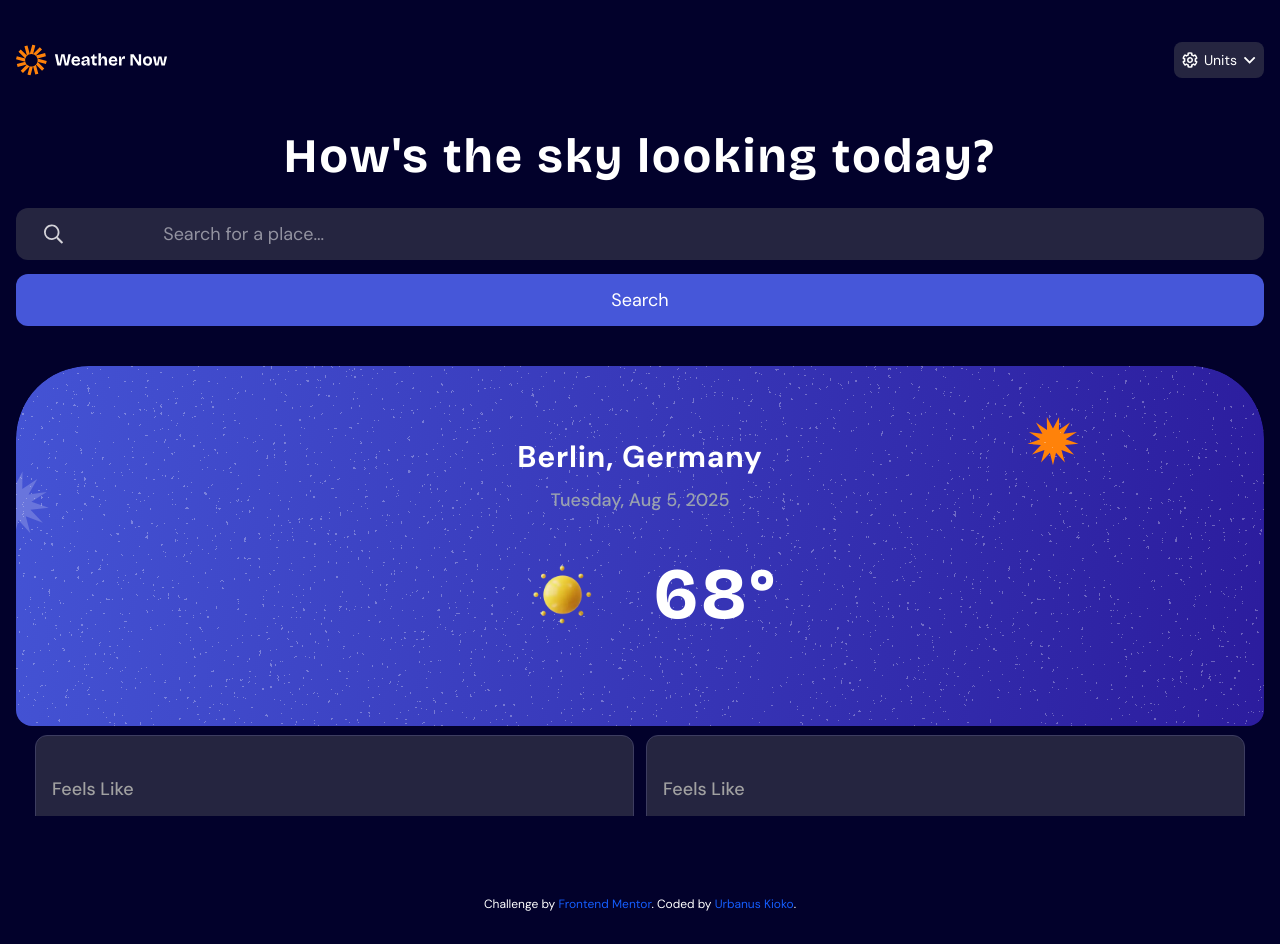
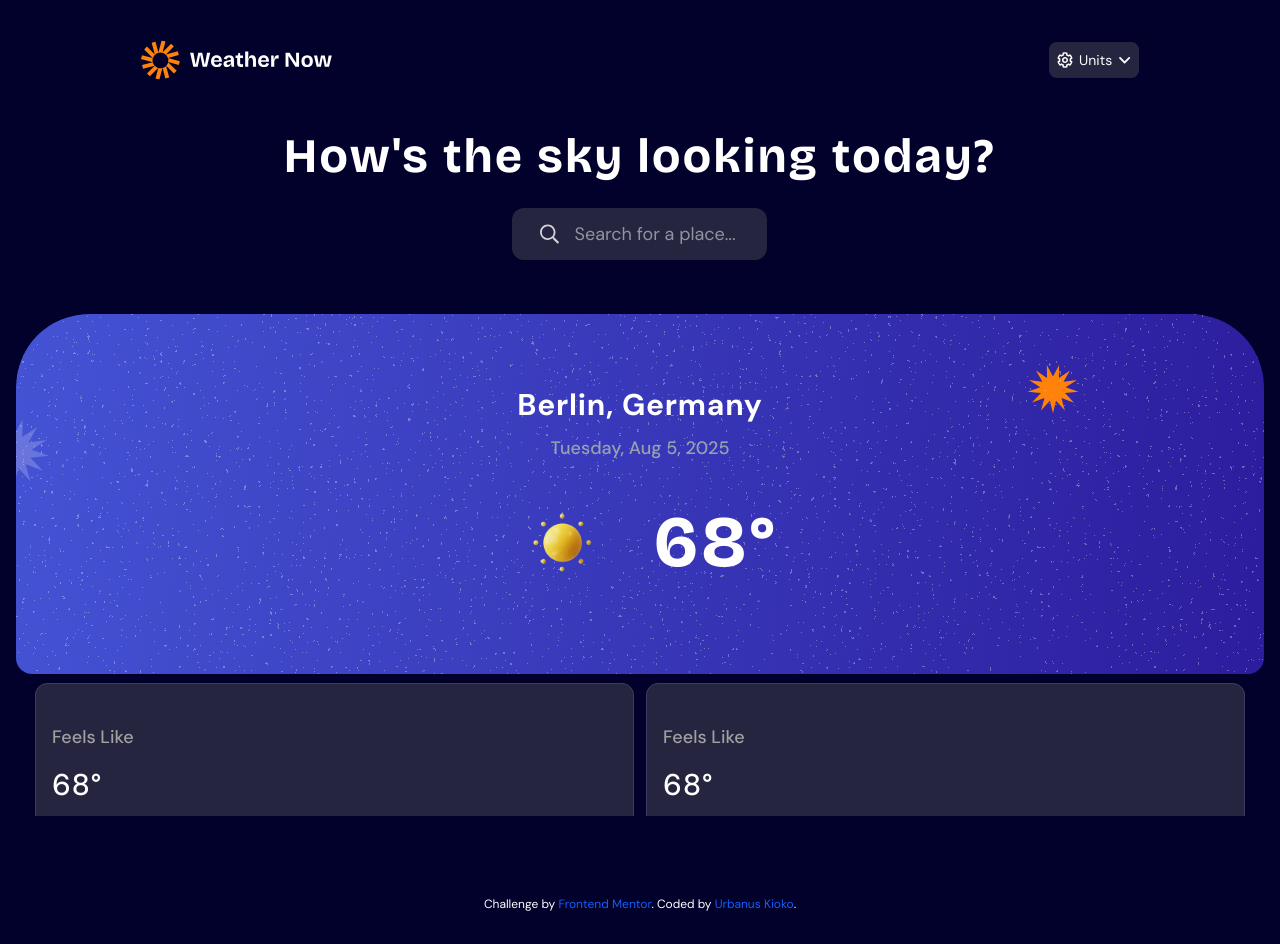
Before and after one commit to Urbanus-hub/frontend-mentor-weather-web-challenge, a React (Vite) app: page / in a window 1280 px wide. Built offline with nearby package versions, Linux system fonts and the light colour scheme.

Commit message:
feat: add DailyForecastCard component and update App layout

```diff
--- a/src/App.jsx
+++ b/src/App.jsx
@@ -1,28 +1,30 @@
 import StatsCard from "./components/StatsCard";
 import ForecastCard from "./components/ForecastCard";
+import DailyForecastCard from "./components/DailyForecastCard";
 function App() {
   return (
     <>
       <div className="h-[98vh] flex-col items-center justify-around mb-20 overflow-y-scroll ">
-        <header className="full  mx-auto h-[7vh] flex items-center justify-between mb-10 ">
+        <header className="w-full  mx-auto h-[7vh] flex items-center justify-between mb-10 lg:w-[80%] ">
           <img
             src="images/logo.svg"
             alt="location icon"
-            className="w-38 h-38"
+            className="w-38 h-38 lg:w-48 lg:h-48"
           />
 
-          <div className="flex bg-[#252540] p-2 rounded-lg text-white gap-1.5 items-center justify-between">
+          <div className="flex bg-[#252540] p-2 rounded-lg text-white gap-1.5 items-center justify-between  ">
             <img src="images/icon-units.svg" alt="unit icon" />
             <p className="text-sm">Units</p>
             <img src="images/icon-dropdown.svg" alt="dropdown icon" />
           </div>
         </header>
         <main className="w-full mx-auto min-h-[70vh]  lg:h-[80vh] ">
-          <div className="flex flex-col items-center justify-center">
+          <div className="flex flex-col items-center justify-center w-full lg:w-[80%] mx-auto ">
             <h1 className="text-5xl text-white  mb-6 text-center px-5 tracking-wider leading-14">
               How's the sky looking today?
             </h1>
-            <div className="w-full h-13 flex  items-center justify-between bg-[#252540] rounded-xl py-4 px-7 gap-x-3.5 mb-3.5">
+            <div>
+              <div className="w-full h-13 flex  items-center justify-between bg-[#252540] rounded-xl py-4 px-7 gap-x-3.5 mb-3.5 lg:w-[85%] lg:mx-auto">
                 <img src="images/icon-search.svg" alt="" className="w-5 h-5" />
                 <input
                   type="text"
@@ -30,9 +32,10 @@ function App() {
                   placeholder="Search for a place..."
                 />
               </div>
-            <button className="w-full h-13 text-white bg-[#4657D9] rounded-xl flex items-center justify-center">
+              <button className="w-full h-13 text-white bg-[#4657D9] rounded-xl flex items-center justify-center lg:hidden">
                 Search
               </button>
+            </div>
           </div>
           {/* results */}
           <div className="mt-10 flex flex-col w-full">
@@ -97,24 +100,21 @@ function App() {
                   Hourly forecast
                 </h2>
                 <div className="flex bg-[#2F2F49] p-2 rounded-lg text-neutral-200 gap-1.5 items-center justify-between">
-
                   <p className="text-md text-neutral-400">Tuesday</p>
                   <img src="images/icon-dropdown.svg" alt="dropdown icon" />
                 </div>
-
               </div>
-              <div className="w-full flex flex-col">
-                <div className="w-full ">
-                  <div>
-                    <img src="" alt="" />
-                    h1
+              <div className="w-full flex flex-col gap-y-3.5 mb-4">
+                {/* daily cards */}
+                <DailyForecastCard />
+                <DailyForecastCard />
+                <DailyForecastCard />
+                <DailyForecastCard />
+                <DailyForecastCard />
+                <DailyForecastCard />
+                <DailyForecastCard />
+                <DailyForecastCard />
               </div>
-
-                </div>
-
-              </div>
-
-
             </div>
           </div>
         </main>
--- /dev/null
+++ b/src/components/DailyForecastCard.jsx
@@ -0,0 +1,15 @@
+import React from "react";
+
+const DailyForecasts = () => {
+  return (
+    <div className="w-full flex items-center justify-between px-4 bg-[#2F2F49] rounded-md border border-[#3d3d60]">
+      <div className="flex items-center py-2 ">
+        <img src="images/icon-sunny.webp" alt="" className="w-12 h-12 " />
+        <h2 className="text-neutral-200 text-lg font-medium">3 PM</h2>
+      </div>
+      <h2 className="text-neutral-400 text-lg font-medium">68°</h2>
+    </div>
+  );
+};
+
+export default DailyForecasts;
```
Lines whose indentation alone changed are shown as unchanged.
